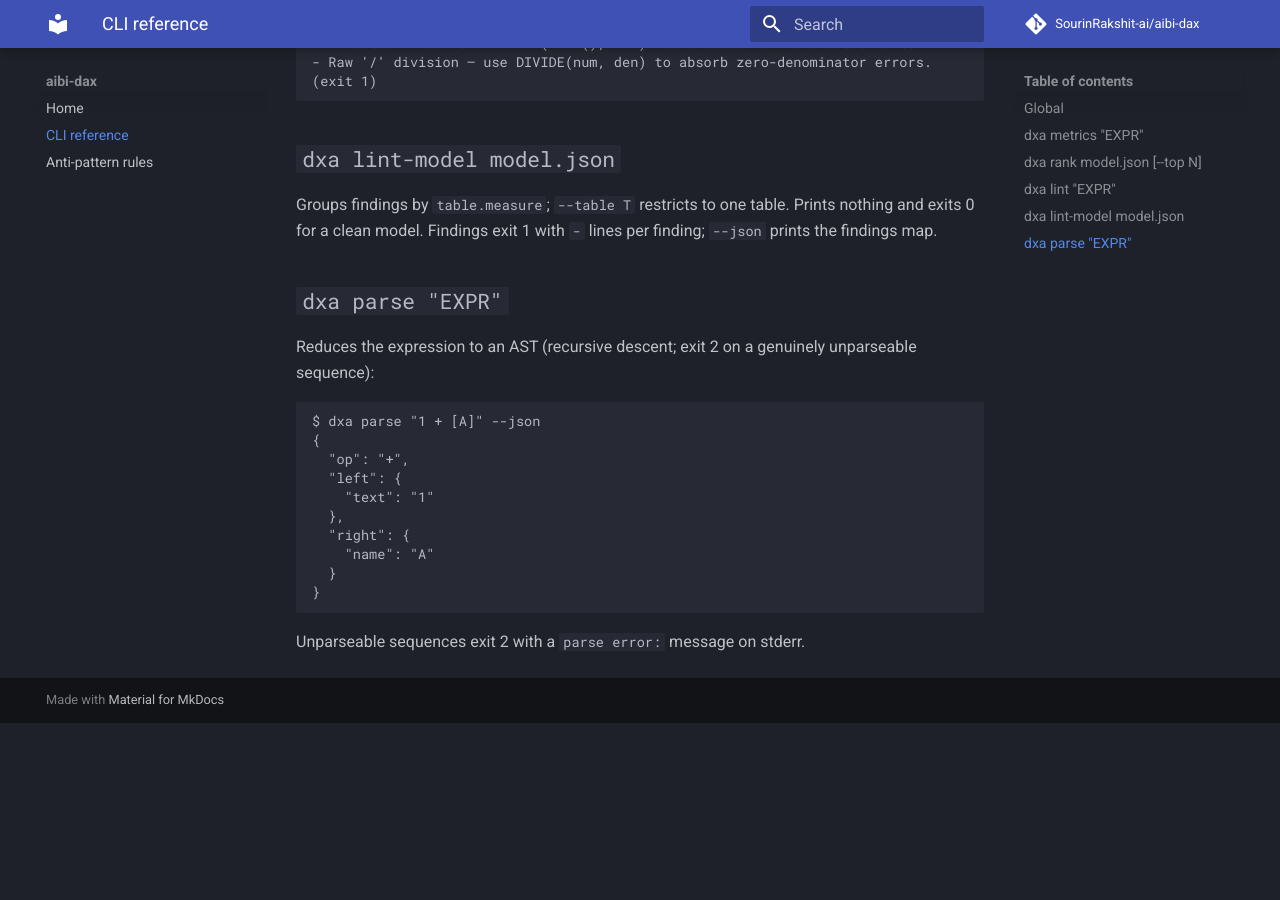
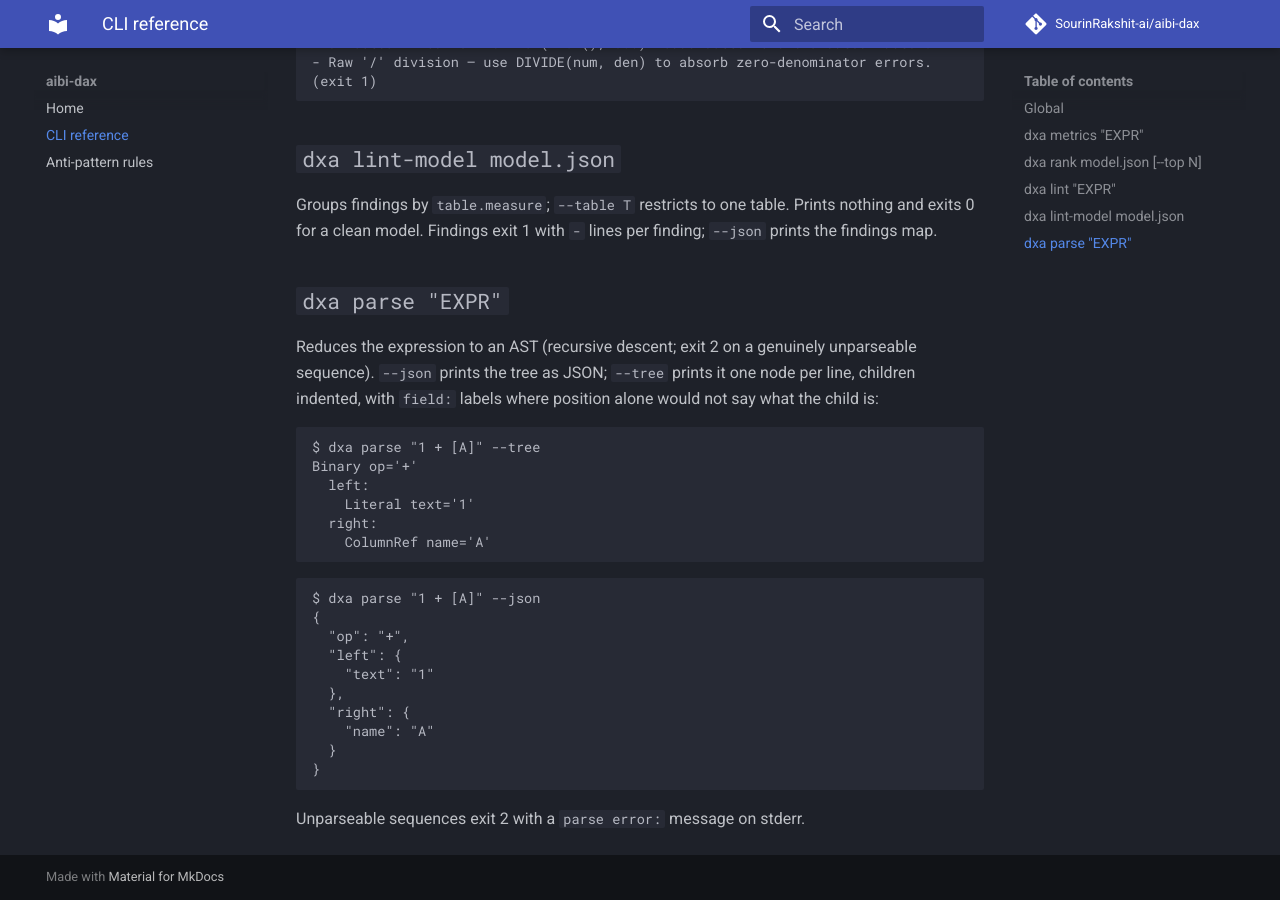
Before and after one commit to SourinRakshit-ai/aibi-dax, an MkDocs documentation site: the page built from docs/CLI.md, in a window 1280 px wide and 900 px high, scrolled down 1021 px. Built offline with MkDocs 1.6.1 and Material for MkDocs 9.7.7, drawn with Linux system fonts in a browser that asks for light colours; comment, search, counter and statistics services are not loaded; before the commit the page ends 1744 px from its top, so only the background shows below that.

Commit message:
test: docs smoke tests pin the parse --tree fence

````diff
--- a/docs/CLI.md
+++ b/docs/CLI.md
@@ -56,7 +56,18 @@ lines per finding; `--json` prints the findings map.
 ## `dxa parse "EXPR"`
 
 Reduces the expression to an AST (recursive descent; exit 2 on a
-genuinely unparseable sequence):
+genuinely unparseable sequence). `--json` prints the tree as JSON;
+`--tree` prints it one node per line, children indented, with `field:`
+labels where position alone would not say what the child is:
+
+```
+$ dxa parse "1 + [A]" --tree
+Binary op='+'
+  left:
+    Literal text='1'
+  right:
+    ColumnRef name='A'
+```
 
 ```
 $ dxa parse "1 + [A]" --json
````
Also changed, not shown: 1 other file.
